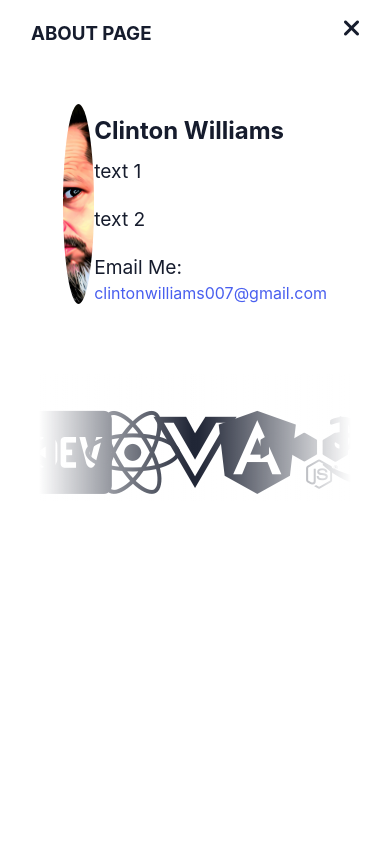
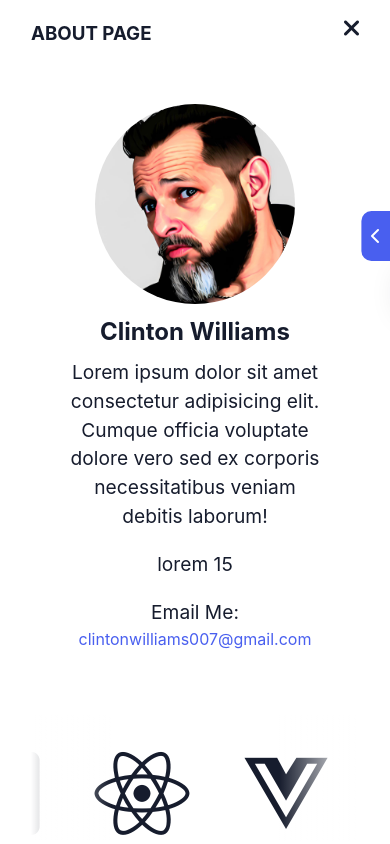
Before and after one commit to solidocean007/code_eat_sleep, a plain HTML site: page index.html in a window 390 px wide. Both pictures are taken after a click on the item "about me". Shown: the top 844 px of the page. Drawn offline with Linux system fonts and the light colour scheme.

Commit message:
Code cleanup

```diff
--- a/css/pages.css
+++ b/css/pages.css
@@ -103,3 +103,28 @@
   0% { transform: translateX(0);}
   100% { transform: translateX(calc(-1 * var(--marquee-elm-width) * var(--marquee-elms)));}
 }
+
+@media ( max-width: 991px ) {
+  #about .img-wrapper,
+  #about .about-text {
+    flex: initial;
+    margin: 0 auto;
+  }
+  .page-block { text-align: center; }
+}
+
+@media ( max-width: 768px ) {
+  :root {
+    --marquee-width: 100%;
+    --marquee-elms-displayed: 3;
+  }
+  .marquee:before,
+  .marquee:after { width: 5rem}
+}
+
+@media ( max-width: 450px ) {
+  :root {
+    --marquee-width: 100%;
+    --marquee-elms-displayed: 2;
+  }
+}
--- a/css/styles.css
+++ b/css/styles.css
@@ -287,7 +287,7 @@
   display: flex;
   justify-content: center;
   height: 250px;
-  margin: 200px 0;
+  margin: 200px 0 50px;
   pointer-events: none;
 }
 
@@ -404,7 +404,7 @@
   transition: all 0.35s ease-in;
   visibility: hidden;
   opacity: 0;
-  z-index: 1000;
+  z-index: 99;
 }
 
 .modal-dialog {
--- a/index.html
+++ b/index.html
@@ -192,8 +192,10 @@
             </div>
             <div class="about-text">
               <h2>Clinton Williams</h2>
-              <p>text 1</p>
-              <p>text 2</p>
+              <p>Lorem ipsum dolor sit amet consectetur adipisicing elit. Cumque officia voluptate dolore vero sed ex corporis necessitatibus veniam debitis laborum!</p>
+              <p>lorem 15
+
+              </p>
               <div>
                 <div class="contact-me-block">Email Me:</div>
                 <a href="mailto: clintonwilliams007@gmail.com"
```
